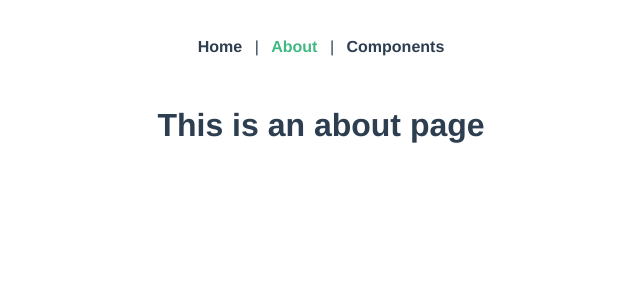
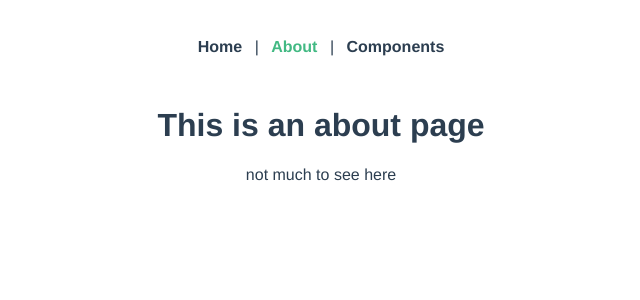
Before and after one commit to Muramatsu2602/vue-bootcamp, a Vue app: page /about in a window 1280 px wide. Shown: the top 300 px of the page, without its empty margins (319-959 px from the left). Built offline with nearby package versions, Linux system fonts and the light colour scheme.

Commit message:
day4: more details

```diff
--- a/src/App.vue
+++ b/src/App.vue
@@ -1,4 +1,5 @@
 <template>
+
   <div id="nav">
     <router-link to="/">Home </router-link> |
     <router-link to="/about">About </router-link> |
--- a/src/views/About.vue
+++ b/src/views/About.vue
@@ -1,5 +1,6 @@
 <template>
   <div class="about">
     <h1>This is an about page</h1>
+    <p>not much to see here</p>
   </div>
 </template>
```
